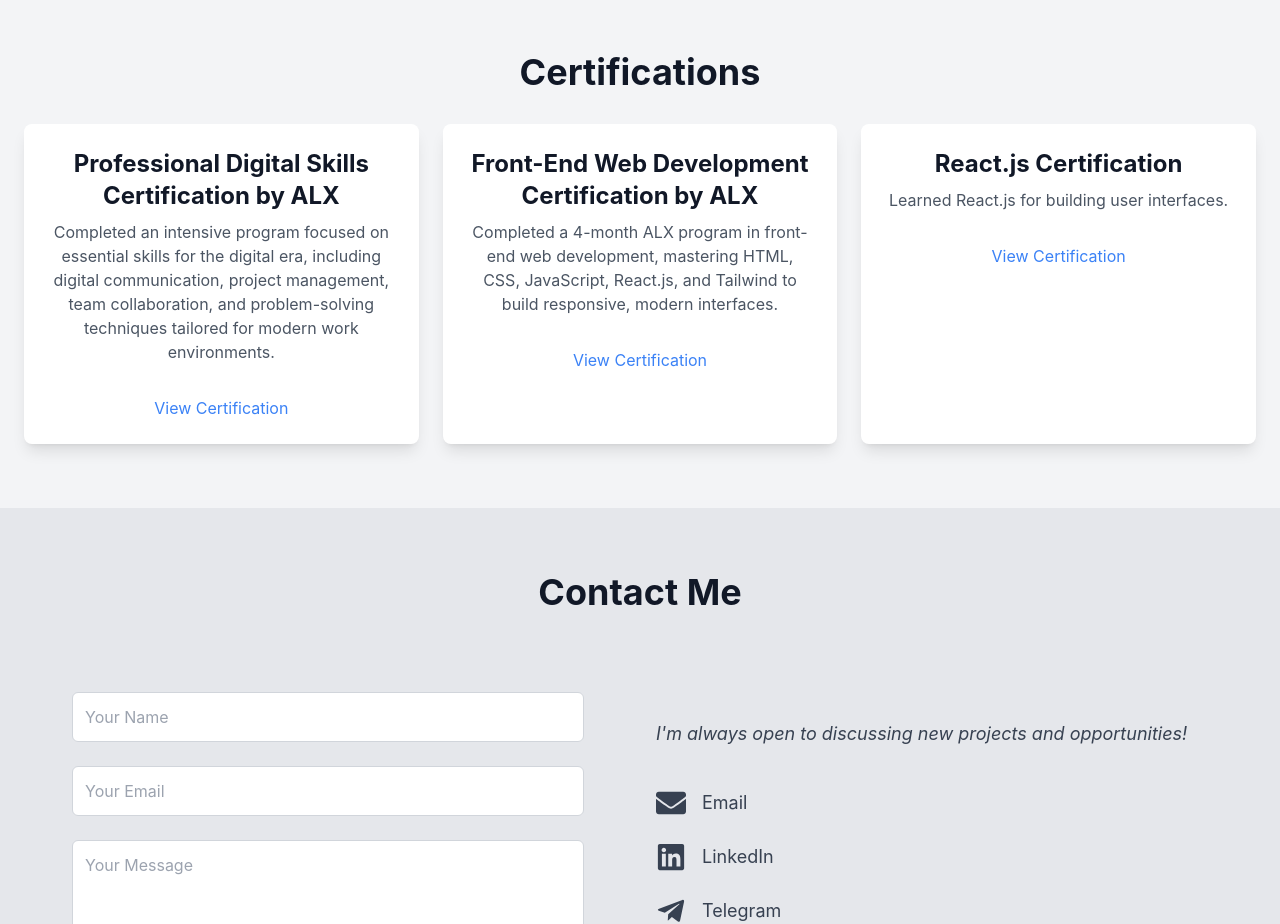
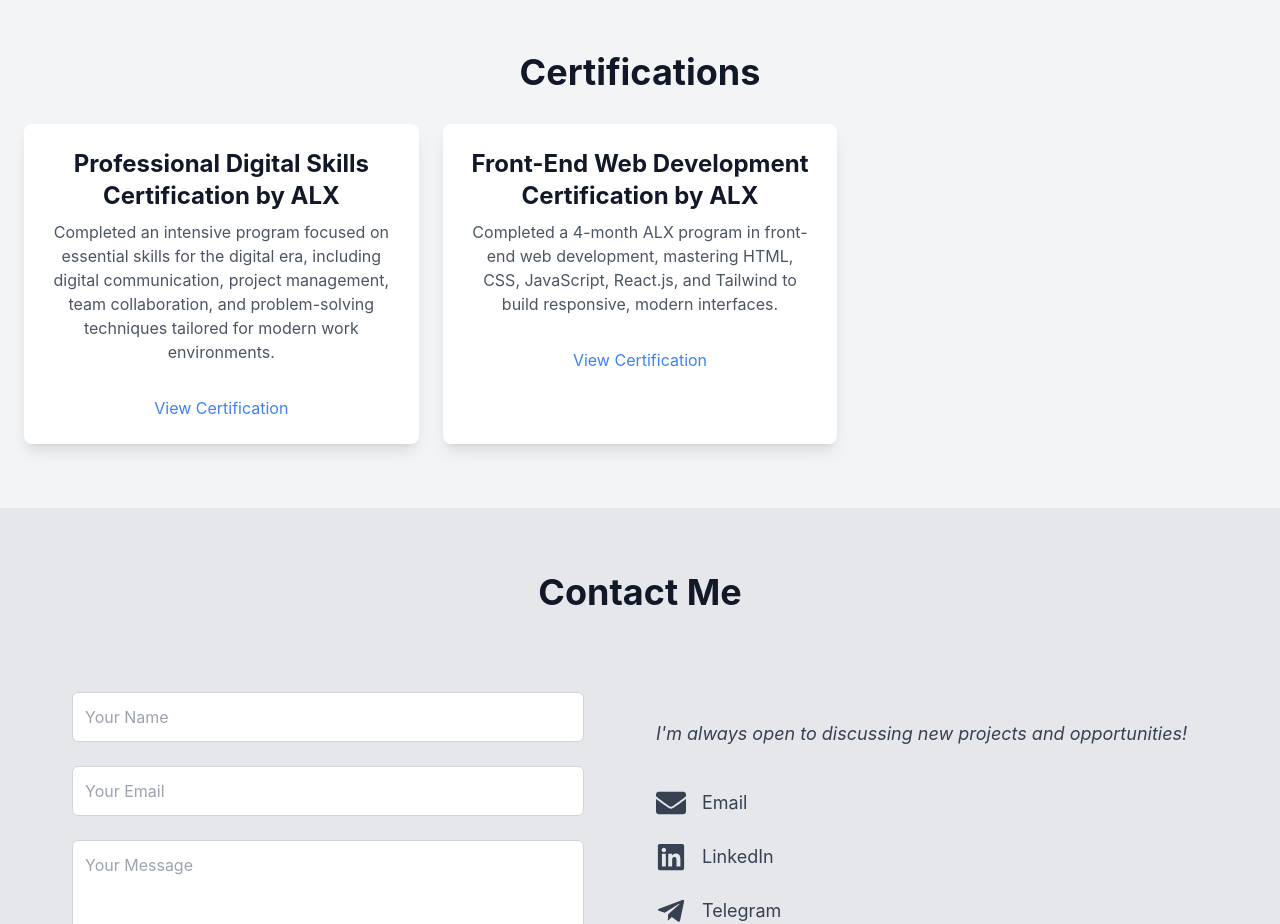
Before and after one commit to yousseffjel/portfolio, a React (Create React App) app: page / in a window 1280 px wide. Shown: the part 4260-5184 px from the top of the page. Built offline with nearby package versions, Linux system fonts and the light colour scheme.

Commit message:
delete demo certification

```diff
--- a/src/components/Certifications.jsx
+++ b/src/components/Certifications.jsx
@@ -2,7 +2,6 @@
 
 import cert1 from '../assets/certifications/cert1.png';
 import cert2 from '../assets/certifications/cert2.png';
-import cert3 from '../assets/certifications/cert3.png';
 
 // Sample certification data
 const certificationsData = [
@@ -15,11 +14,6 @@
     title: "Front-End Web Development Certification by ALX",
     description: "Completed a 4-month ALX program in front-end web development, mastering HTML, CSS, JavaScript, React.js, and Tailwind to build responsive, modern interfaces.",
     image: cert2,
-  },
-  {
-    title: "React.js Certification",
-    description: "Learned React.js for building user interfaces.",
-    image: cert3,
   },
 ];
 
```
